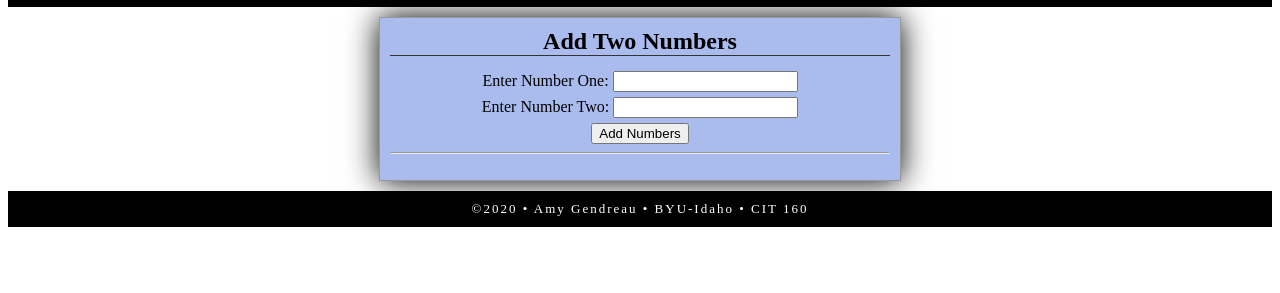
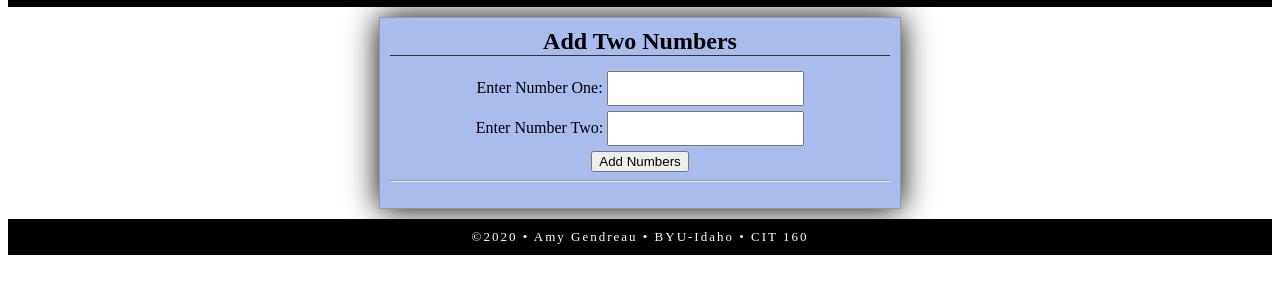
Before and after one commit to gendreaua/gendreaua.github.io, a plain HTML site: page cit160/template.html in a window 1280 px wide. Shown: the part 85-378 px from the top of the page. Drawn offline with Linux system fonts and the light colour scheme.

Commit message:
program 4 update 2

```diff
--- a/cit160/css/style.css
+++ b/cit160/css/style.css
@@ -42,3 +42,7 @@ label {
 	display: block;
 	margin: 5px;
 }
+
+input {
+	padding: .5rem
+}
```
Also changed, not shown: cit160/template.html (+3 -0 lines).
